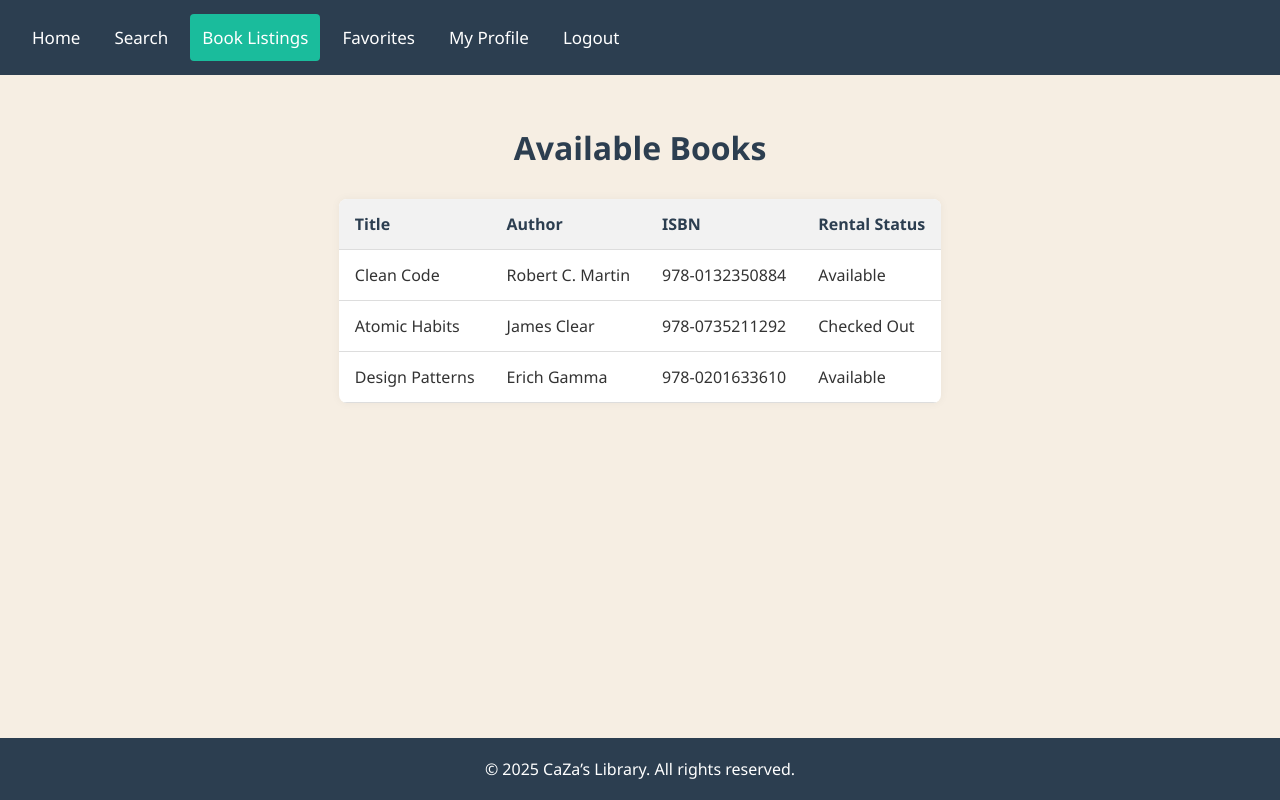
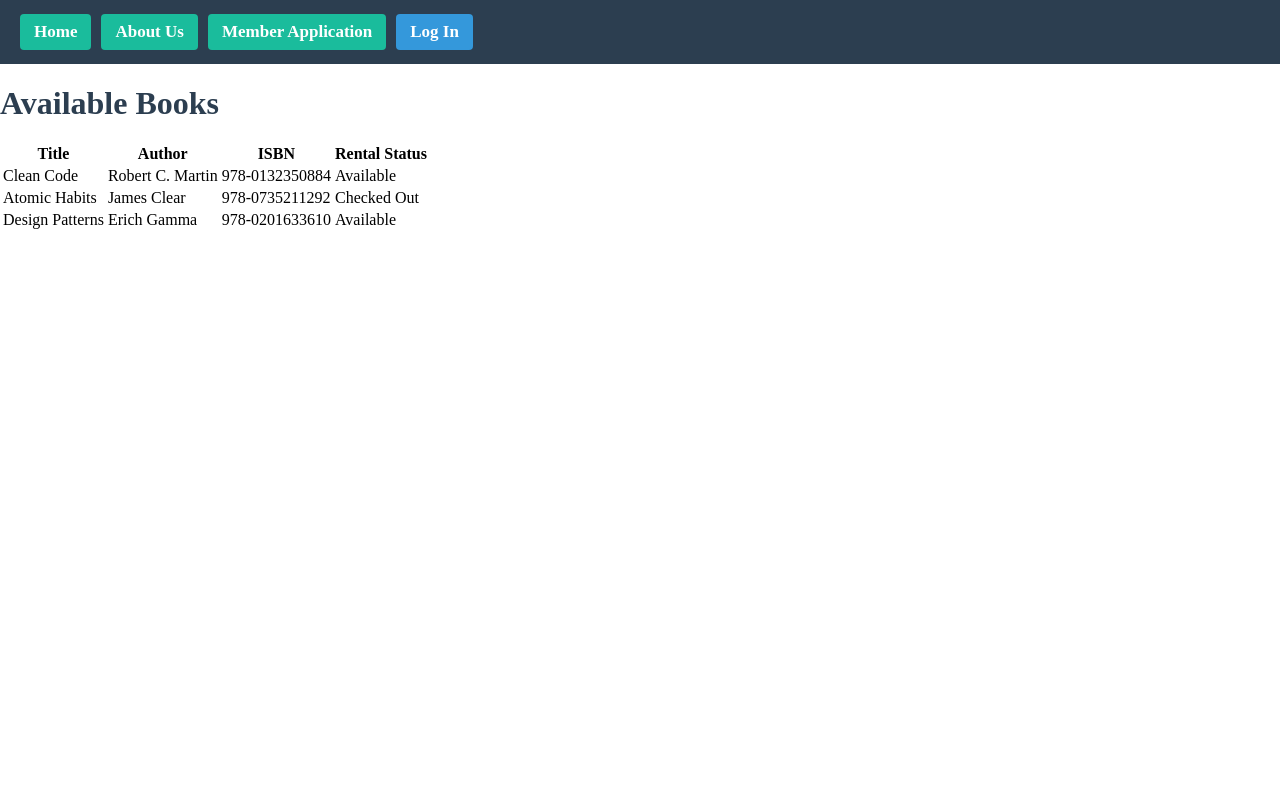
Before and after one commit to Cmier04/CaZa-s-Library, a Flask app: page /listing_member in a window 1280 px wide. Run offline with Flask 3, Linux system fonts and the light colour scheme.

Commit message:
Update listing_member.html

```diff
--- a/frontend/templates/listing_member.html
+++ b/frontend/templates/listing_member.html
@@ -1,107 +1,10 @@
-<!DOCTYPE html>
-<html lang="en">
-<head>
-  <meta charset="UTF-8" />
-  <meta name="viewport" content="width=device-width, initial-scale=1" />
-  <title>Book Listings - CaZa’s Library</title>
-  <style>
-    body {
-      margin: 0;
-      font-family: 'Segoe UI', Tahoma, Geneva, Verdana, sans-serif;
-      background-color: #f6eee3;
-      color: #333;
-      display: flex;
-      flex-direction: column;
-      min-height: 100vh;
-    }
+{% extends 'base.html' %}
+{% block title %}Book Listings - CaZa’s Library{% endblock %}
 
-    .navbar {
-      background-color: #2c3e50;
-      padding: 14px 20px;
-      display: flex;
-      flex-wrap: wrap;
-      gap: 10px;
-    }
-
-    .navbar a {
-      color: white;
-      text-decoration: none;
-      padding: 12px;
-      font-size: 17px;
-      transition: background-color 0.3s;
-    }
-
-    .navbar a:hover {
-      background-color: #1abc9c;
-      border-radius: 4px;
-    }
-
-    .navbar a.active {
-      background-color: #1abc9c;
-      border-radius: 4px;
-    }
-
-    .container {
-      flex-grow: 1;
-      padding: 30px 20px;
-      max-width: 1000px;
-      margin: auto;
-    }
-
-    h1 {
-      text-align: center;
-      color: #2c3e50;
-      margin-bottom: 30px;
-    }
-
-    table {
-      width: 100%;
-      border-collapse: collapse;
-      background-color: white;
-      box-shadow: 0 0 10px rgba(0,0,0,0.05);
-      border-radius: 8px;
-      overflow: hidden;
-    }
-
-    th, td {
-      padding: 14px 16px;
-      border-bottom: 1px solid #ddd;
-      text-align: left;
-    }
-
-    th {
-      background-color: #f2f2f2;
-      color: #2c3e50;
-    }
-
-    tr:hover {
-      background-color: #f9f9f9;
-    }
-
-    footer {
-      text-align: center;
-      padding: 20px;
-      background-color: #2c3e50;
-      color: white;
-    }
-  </style>
-</head>
-<body>
-
-  <!-- Navigation Bar -->
-  <div class="navbar">
-    <a href="home_members.html">Home</a>
-    <a href="search.html">Search</a>
-    <a href="listing_member.html" class="active">Book Listings</a>
-    <a href="favorites.html">Favorites</a>
-    <a href="member_profile.html">My Profile</a>
-    <a href="login.html">Logout</a>
-  </div>
-
-  <!-- Book Listing Content -->
-  <div class="container">
+{% block content %}
+<div class="booklist-container">
   <h1>Available Books</h1>
-    <table>
+  <table class="book-table">
     <thead>
       <tr>
         <th>Title</th>
@@ -132,10 +35,4 @@
     </tbody>
   </table>
 </div>
-
-  <footer>
-    &copy; 2025 CaZa’s Library. All rights reserved.
-  </footer>
-
-</body>
-</html>
+{% endblock %}
```
Lines whose indentation alone changed are shown as unchanged.
